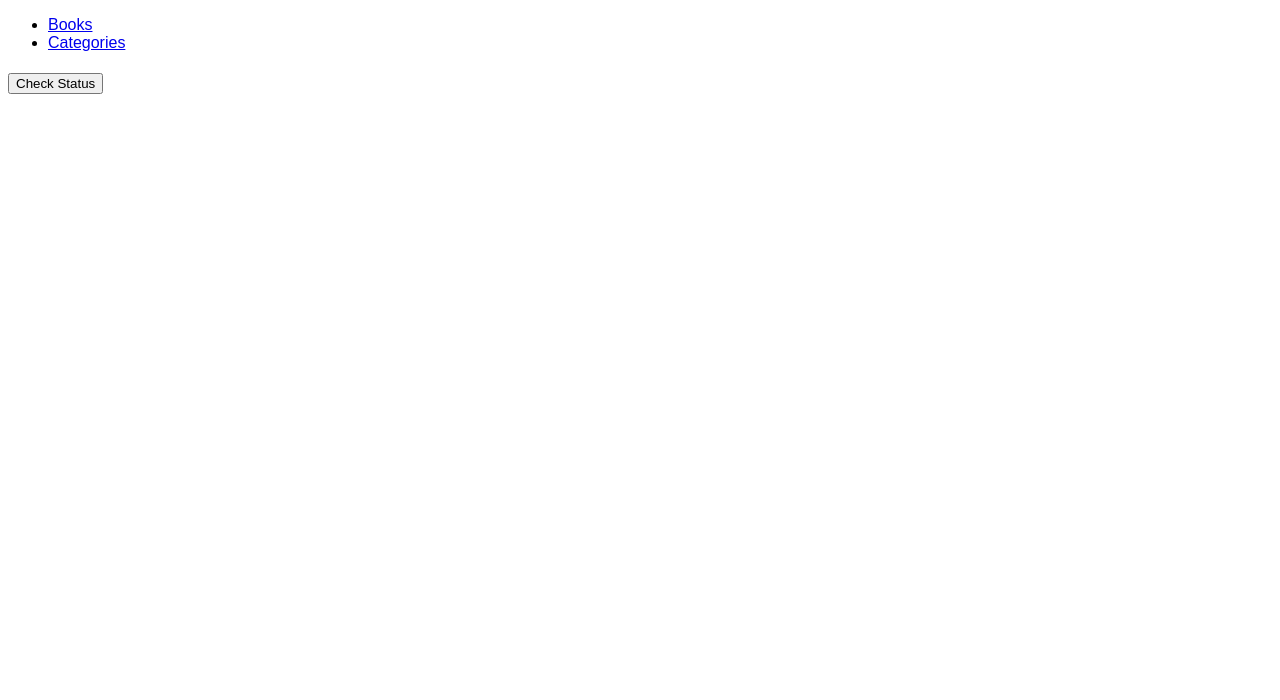
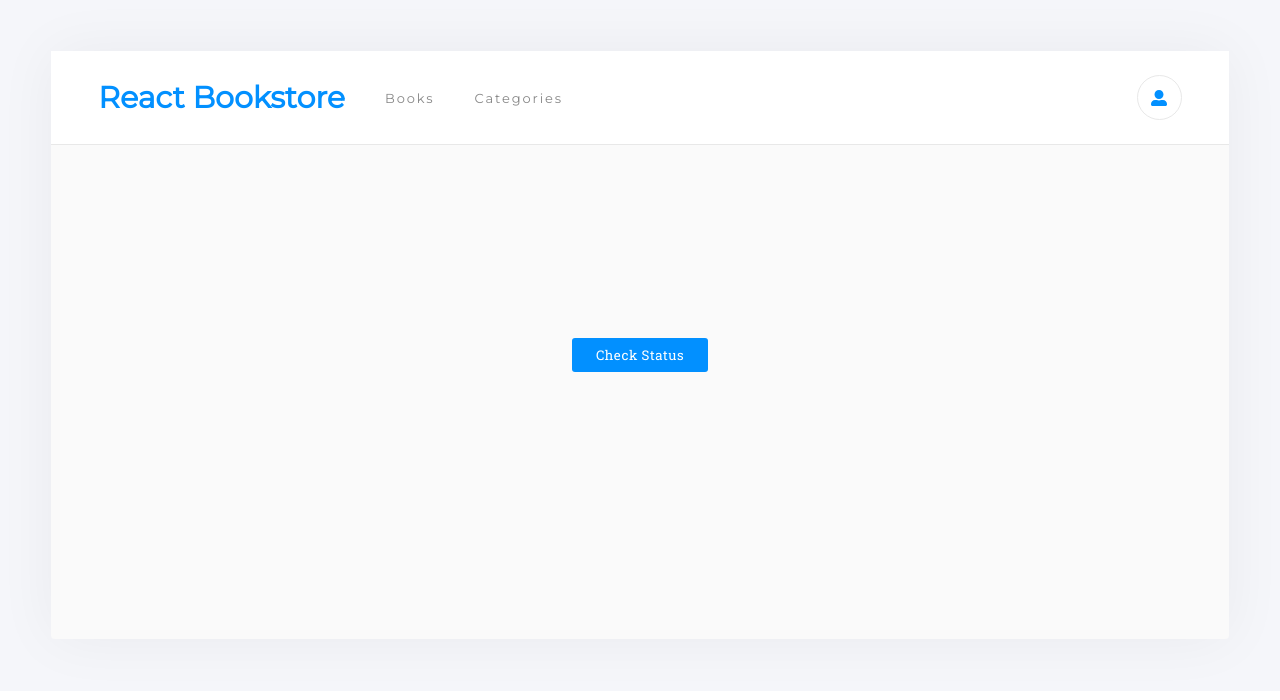
Before and after one commit to portfolio-roy/react-bookstore, a React (Create React App) app: page /categories in a window 1280 px wide. Shown: the top 700 px of the page. Built offline with nearby package versions, Linux system fonts and the light colour scheme.

Commit message:
Add required styling and necessary jsx elements

```diff
--- a/package.json
+++ b/package.json
@@ -7,6 +7,7 @@
     "@testing-library/jest-dom": "^5.16.5",
     "@testing-library/react": "^13.4.0",
     "@testing-library/user-event": "^13.5.0",
+    "antd": "^5.1.7",
     "axios": "^1.2.6",
     "postcss-scss": "^4.0.6",
     "prop-types": "^15.8.1",
--- a/public/index.html
+++ b/public/index.html
@@ -1,22 +1,20 @@
 <!DOCTYPE html>
 <html lang="en">
-
   <head>
     <meta charset="utf-8" />
-  <meta name="viewport"
-    content="width=device-width, initial-scale=1" />
-  <meta name="theme-color"
-    content="#000000" />
-  <meta name="description"
-    content="Web site created using create-react-app" />
+    <meta name="viewport" content="width=device-width, initial-scale=1" />
+    <meta
+      name="description"
+      content="Web site created using create-react-app"
+    />
 
-  <title>React App</title>
+    <title>React Bookstore</title>
   </head>
 
   <body>
     <noscript>You need to enable JavaScript to run this app.</noscript>
-  <div id="root"></div>
-
+    <main class="d-flex flex-column align-center">
+      <div id="root" class="container"></div>
+    </main>
   </body>
-
 </html>
--- a/src/App.scss
+++ b/src/App.scss
@@ -1,3 +1,292 @@
+@import url("https://fonts.googleapis.com/css2?family=Montserrat&family=Roboto+Slab&display=swap");
+
 * {
+  box-sizing: border-box;
   font-family: sans-serif;
+  margin: 0;
+  padding: 0;
 }
+$accent: #0290ff;
+$gray: #3c3c3c;
+$text: #1c1c1c;
+$secondary: #4386bf;
+main {
+  padding: 4%;
+  background-color: #f5f6fa;
+}
+#root {
+  margin: 0;
+  padding: 0 0 8%;
+  border-radius: 4px;
+  box-shadow: 0 0 60px 0 rgb(0 0 0 / 5%);
+  background-color: #fafafa;
+}
+.container {
+  width: 100%;
+}
+.main-nav {
+  padding: 24px 4%;
+  background-color: #fff;
+  border-bottom: 1px solid #e8e8e8;
+  display: flex;
+  align-items: center;
+  grid-gap: 40px;
+  gap: 40px;
+  .brand {
+    font-family: "Montserrat", sans-serif;
+    font-size: 1.875rem;
+    font-weight: 800;
+    color: #0290ff;
+    text-decoration: none;
+  }
+  .navigation {
+    display: flex;
+    flex-grow: 1;
+    list-style-type: none;
+    grid-gap: 40px;
+    gap: 40px;
+    li {
+      a {
+        opacity: 0.5;
+        font-family: "Montserrat", sans-serif;
+        font-size: 0.813rem;
+        color: #121212;
+        letter-spacing: 1.9px;
+        text-decoration: none;
+        &:hover {
+          color: $accent;
+        }
+        &:active {
+          opacity: 1 !important;
+          color: #121212;
+        }
+      }
+    }
+  }
+}
+.d-flex {
+  display: flex;
+}
+
+.flex-column {
+  flex-direction: column;
+}
+
+.justify-center {
+  justify-content: center;
+}
+.justify-start {
+  justify-content: flex-start;
+}
+.justify-end {
+  justify-content: flex-end;
+}
+.justify-between {
+  justify-content: space-between;
+}
+.justify-around {
+  justify-content: space-around;
+}
+.align-center {
+  align-items: center;
+}
+.align-start {
+  align-items: flex-start;
+}
+.align-end {
+  align-items: flex-end;
+}
+.align-baseline {
+  align-items: baseline;
+}
+.align-stretch {
+  align-items: stretch;
+}
+.books {
+  gap: 24px;
+  padding: 4%;
+}
+.container-book {
+  width: 100%;
+  @extend .d-flex;
+  @extend .justify-between;
+  @extend .align-center;
+  background-color: #fff;
+  border-radius: 4px;
+  border: 1px solid #e8e8e8;
+  padding: 2rem;
+}
+.book-left {
+  // width: 60%;
+  .buttons {
+    gap: 8px;
+    margin-top: 1.313rem;
+    button {
+      font-family: "Roboto Slab", serif;
+      background-color: transparent;
+      border: none;
+      color: #4386bf;
+      font-size: 0.875rem;
+      font-weight: 300;
+      align-items: center;
+      cursor: pointer;
+    }
+  }
+}
+.book-title {
+  font-family: "Roboto Slab", serif;
+  margin-top: 0.188rem;
+  margin-bottom: 0;
+  font-size: 22px;
+  letter-spacing: -0.2px;
+  line-height: 28px;
+}
+.book-author {
+  font-size: 14px;
+  font-weight: 300;
+  color: $secondary;
+  font-family: "Roboto Slab", serif;
+  margin: 0;
+}
+.category {
+  font-family: "Montserrat", sans-serif;
+  font-size: 0.875rem;
+  opacity: 0.5;
+  font-weight: 700;
+  margin: 0;
+  padding: 0;
+}
+.cat-icon {
+  svg {
+    height: 0.8em;
+    width: 0.8em;
+    color: gray;
+  }
+}
+
+.book-progress {
+  gap: 24px;
+}
+.percentage {
+  font-size: 32px;
+  margin: 0;
+  font-family: "Montserrat", sans-serif;
+  color: #121212;
+}
+.completed {
+  margin: 0;
+  padding: 0;
+  font-size: 0.875rem;
+  opacity: 0.5;
+}
+.chapter {
+  .chapter-heading {
+    font-size: 0.813rem;
+    opacity: 0.5;
+    font-family: "Roboto Slab", serif;
+    font-weight: 300;
+    color: #121212;
+  }
+  .chapter-txt {
+    margin-top: 0.438rem;
+    font-size: 1rem;
+    letter-spacing: -0.4px;
+    font-family: "Roboto Slab", serif;
+    font-weight: 300;
+    color: #121212;
+  }
+  .chapter-btn {
+    margin-top: 20px;
+    cursor: pointer;
+    border: none;
+    background-color: #0290ff;
+    border-radius: 3px;
+    padding: 8px 24px;
+    font-family: "Roboto Slab", serif;
+    font-weight: 300;
+    letter-spacing: 0.5px;
+    color: #fff;
+  }
+}
+.btn-primary {
+  margin-top: 20px;
+  cursor: pointer;
+  border: none;
+  background-color: #0290ff;
+  border-radius: 3px;
+  padding: 8px 24px;
+  font-family: "Roboto Slab", serif;
+  font-weight: 300;
+  letter-spacing: 0.5px;
+  color: #fff;
+}
+.progress-divider {
+  width: 0.125rem;
+  height: 4.375rem;
+  margin: 0 3.688rem 0 4.938rem;
+  background-color: #e8e8e8;
+}
+.vertical-divider {
+  width: 0.125rem;
+  height: 1.5rem;
+  background-color: #e8e8e8;
+  margin: 0 1rem;
+}
+.avatar-icon {
+  cursor: pointer;
+  width: 2.813rem;
+  height: 2.813rem;
+  border-radius: 50%;
+  border: 1px solid #e8e8e8;
+  background-color: #fff;
+  display: flex;
+  align-items: center;
+  justify-content: center;
+  color: $accent;
+}
+.horizontal-divider {
+  height: 0.125rem;
+  background-color: #e8e8e8;
+  width: 100%;
+  margin: 2.5rem 0 1.813rem;
+}
+.form-title {
+  font-family: "Montserrat", sans-serif;
+  font-size: 1.25rem;
+  font-weight: 700;
+  letter-spacing: -0.18px;
+  color: #888;
+}
+.add-form {
+  margin-top: 20px;
+  display: flex;
+  grid-gap: 32px;
+  gap: 32px;
+  input,
+  select {
+    padding: 12px;
+    border-radius: 4px;
+    border: 1px solid #e8e8e8;
+    background-color: #fff;
+    font-size: 1rem;
+    letter-spacing: -0.15px;
+    color: #121212;
+    width: 25%;
+  }
+  button {
+    cursor: pointer;
+    width: 20%;
+    padding: 12px;
+    border-radius: 3px;
+    background-color: #0290ff;
+    border: none;
+    letter-spacing: 0.5px;
+    color: #fff;
+    font-size: 0.813rem;
+    font-weight: 700;
+    font-family: "Roboto Slab", serif;
+  }
+}
+.cat-container {
+  min-height: 50vh;
+}
--- a/src/components/Form.js
+++ b/src/components/Form.js
@@ -3,34 +3,47 @@ import { v4 as uuidv4 } from 'uuid';
 import { useDispatch } from 'react-redux';
 import { addBook } from '../redux/books/books';
 
-const createBook = (title, author) => (
+const createBook = (title, author, category) => (
   {
     item_id: uuidv4(),
     title,
     author,
-    category: 'Adventure',
+    category,
   }
 );
 
 const Form = () => {
   const titleValue = useRef();
   const authorValue = useRef();
+  const categoryValue = useRef();
   const dispatch = useDispatch();
   const clickHandler = (e) => {
     const title = titleValue.current.value;
     const author = authorValue.current.value;
+    const category = categoryValue.current.value;
     if (title !== '' && author !== '') {
-      dispatch(addBook(createBook(title, author)));
+      dispatch(addBook(createBook(title, author, category)));
       titleValue.current.value = '';
       authorValue.current.value = '';
     } else e.preventDefault();
   };
   return (
     <div>
-      <form>
-        <input type="text" name="title" id="title" placeholder="Add Book Title" ref={titleValue} required />
-        <input type="text" name="author" id="author" placeholder="Add Book Author" ref={authorValue} required />
-        <button type="button" onClick={clickHandler}>Add Book</button>
+      <h2 className="form-title">ADD NEW BOOK</h2>
+      <form className="add-form">
+        <input type="text" name="title" placeholder="Add Book Title" ref={titleValue} required />
+        <input type="text" name="author" placeholder="Add Book Author" ref={authorValue} required />
+        <select name="book-category" id="book-category" ref={categoryValue}>
+          <option value="Action">Action</option>
+          <option value="Adventure">Adventure</option>
+          <option value="Biography">Biography</option>
+          <option value="History">History</option>
+          <option value="Fiction">Fiction</option>
+          <option value="Science Fiction">Science Fiction</option>
+          <option value="Science">Science</option>
+          <option value="Nature">Nature</option>
+        </select>
+        <button className="add-book" type="button" onClick={clickHandler}>Add Book</button>
       </form>
     </div>
   );
--- a/src/components/Navigation.js
+++ b/src/components/Navigation.js
@@ -1,13 +1,19 @@
 import React from 'react';
+import { FaUserAlt } from 'react-icons/fa';
 import { Link } from 'react-router-dom';
 
 const Navigation = () => (
-  <div>
-    <ul>
+  <nav className="main-nav">
+    <a className="brand" href="/">React Bookstore</a>
+    <ul className="navigation">
       <li><Link to="/">Books</Link></li>
       <li><Link to="/categories">Categories</Link></li>
     </ul>
-  </div>
+    <span className="avatar-icon">
+      <FaUserAlt />
+      {' '}
+    </span>
+  </nav>
 );
 
 export default Navigation;
--- a/src/pages/Books.js
+++ b/src/pages/Books.js
@@ -11,21 +11,20 @@ const Books = () => {
     dispatch(getAllBooks());
   }, [dispatch]);
   return (
-    <>
+    <div className="books d-flex flex-column akign-center">
 
-      <ul>
       {books.map((book) => (
         <Book
+          category={book.category}
           key={book.item_id}
           id={book.item_id}
           title={book.title}
           author={book.author}
         />
       ))}
-
-      </ul>
+      <div className="horizontal-divider" />
       <Form />
-    </>
+    </div>
   );
 };
 
--- a/src/pages/Categories.js
+++ b/src/pages/Categories.js
@@ -9,9 +9,9 @@ const Categories = () => {
     dispatch(checkStatus());
   };
   return (
-    <div>
+    <div className="cat-container d-flex flex-column align-center justify-center">
       <h4>{currentStatus}</h4>
-      <button type="button" onClick={showStatus}>Check Status</button>
+      <button type="button" className="btn-primary" onClick={showStatus}>Check Status</button>
     </div>
   );
 };
```
Also changed, not shown: src/components/Book.js (+76 -6 lines), 1 other file (tests, documents, lock files or other folders). Lines whose indentation alone changed are shown as unchanged.
